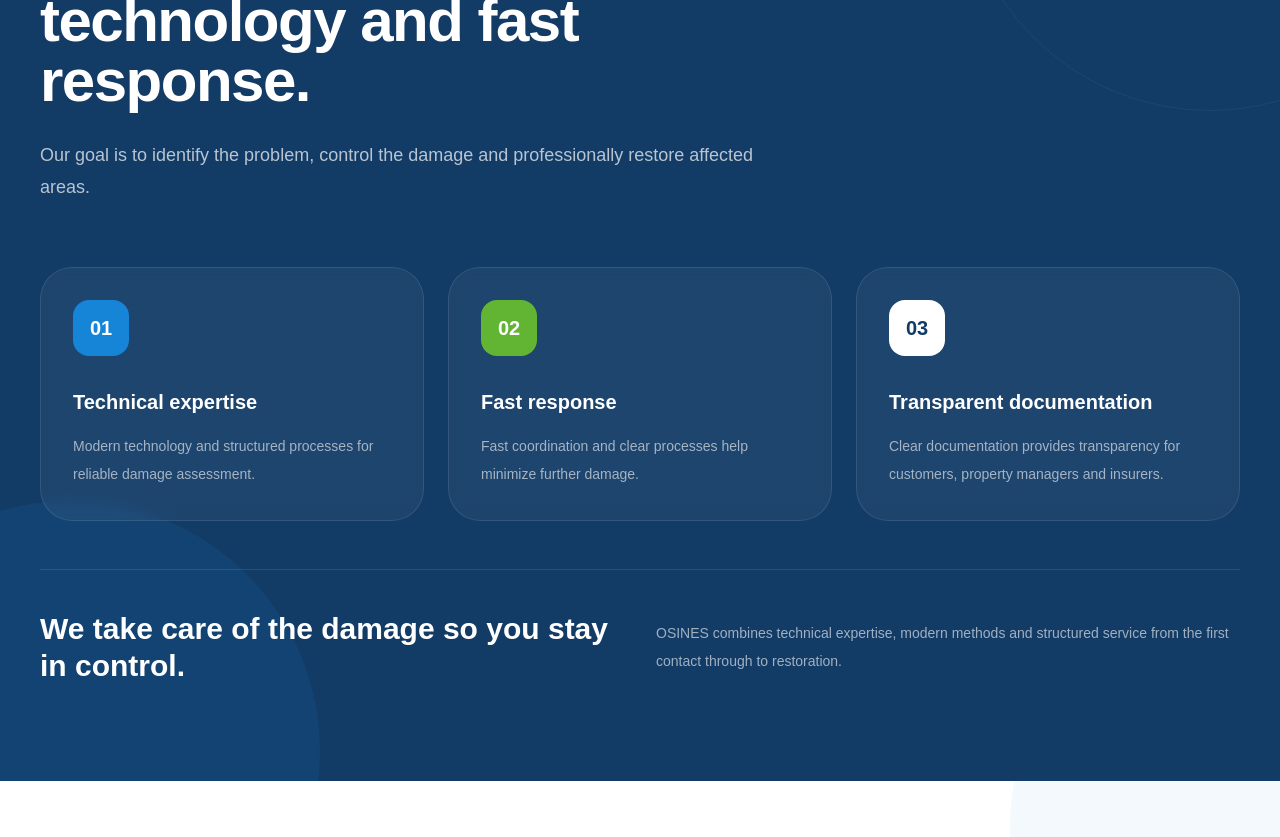
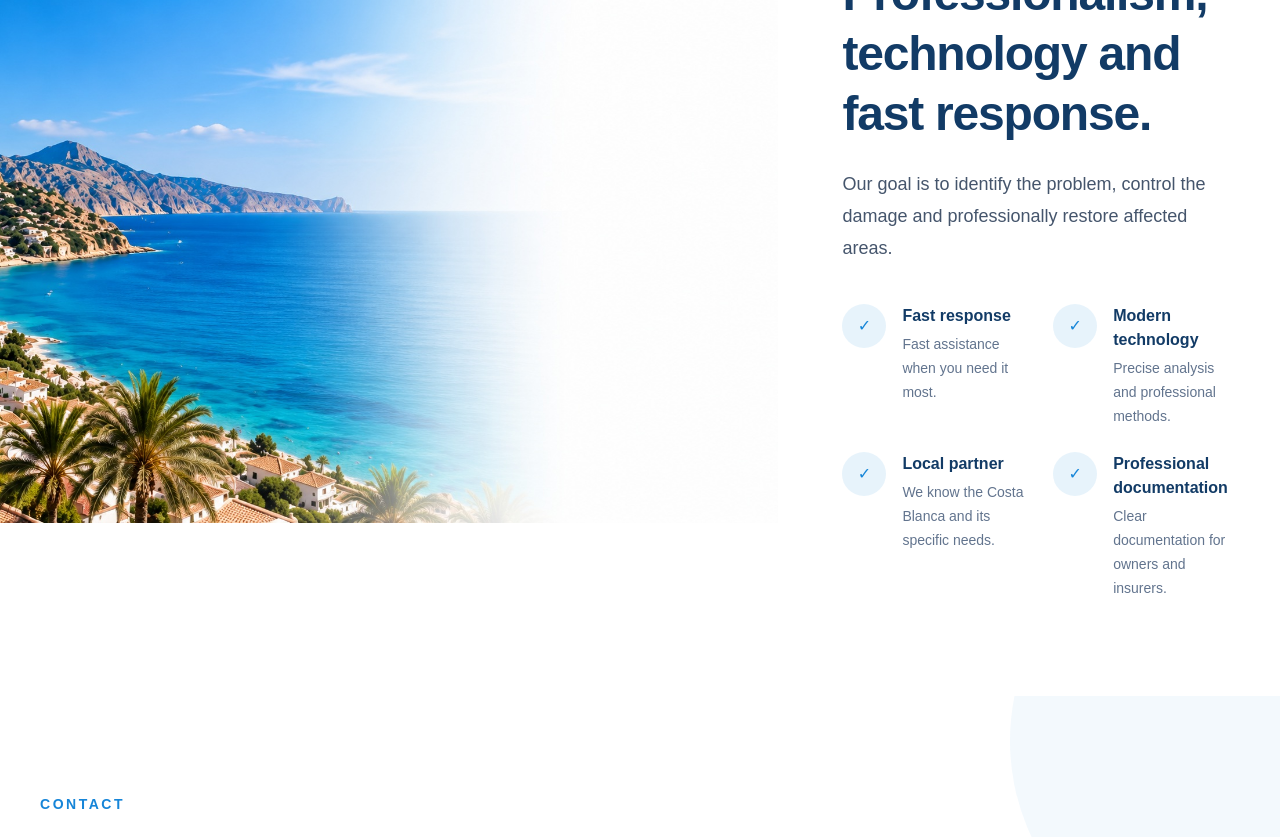
Before and after one commit to Bolle-75/osines, a Next.js app: page /en in a window 1280 px wide. Shown: the part 2800-3637 px from the top of the page. Built offline with nearby package versions, Linux system fonts and the light colour scheme.

Commit message:
Update About section design

```diff
--- a/app/[locale]/page.tsx
+++ b/app/[locale]/page.tsx
@@ -399,9 +399,9 @@ export default async function Home({ params }: PageProps) {
   ].map((service, index) => (
     <div
       key={service}
-      className="group relative overflow-hidden rounded-none border border-slate-200 bg-white p-7 shadow-sm transition duration-300 hover:-translate-y-2 hover:shadow-xl"
+      className="group relative overflow-hidden rounded-none border border-slate-200 bg-white p-8 flex flex-col shadow-sm transition duration-300 hover:-translate-y-2 hover:shadow-xl"
     >
- <div className="relative -mx-8 -mt-8 mb-7 aspect-square overflow-hidden rounded-none">
+ <div className="relative -mx-8 -mt-8 mb-6 aspect-square overflow-hidden rounded-none">
 
    <Image
     src={[
@@ -428,7 +428,7 @@ export default async function Home({ params }: PageProps) {
   </div>
 </div>
 
-<div className="mt-6 flex h-14 w-14 items-center justify-center rounded-2xl bg-[#123B66]">
+<div className="mt-4 flex h-14 w-14 items-center justify-center rounded-2xl bg-[#123B66]">
   <span className="text-white">
   {index === 0 && (
     <svg
@@ -509,7 +509,7 @@ export default async function Home({ params }: PageProps) {
 
 <div className="mt-4 h-1 w-16 rounded-full bg-[#1685D8]" />
 
-<p className="mt-5 text-sm leading-6 text-[#123B66]">
+<p className="mt-auto pt-5 text-sm leading-6 text-[#123B66]">
   {currentLocale === "es" &&
     [
       "Localización precisa de fugas de agua sin daños innecesarios.",
@@ -616,7 +616,7 @@ export default async function Home({ params }: PageProps) {
       ========================== */}
       <section className="px-6 py-24 lg:px-10">
 
-        <div className="mx-auto max-w-7xl">
+        <div className="mx-auto w-full max-w-[1600px]">
 
           <div className="mb-14 max-w-2xl">
 
@@ -669,214 +669,131 @@ export default async function Home({ params }: PageProps) {
       {/* =========================
           ABOUT
       ========================== */}
+    {/* =========================
+    ABOUT
+========================= */}
 <section
   id="nosotros"
-        className="relative overflow-hidden bg-[#123B66] px-6 py-24 text-white lg:px-10"
+  className="bg-white px-6 py-24 lg:px-10"
 >
+  <div className="w-full">
+    <div className="grid items-center gap-12 lg:grid-cols-[13fr_7fr] lg:gap-16">
 
-        <div className="absolute right-[-180px] top-[-180px] h-[500px] w-[500px] rounded-full border border-white/5" />
-
-        <div className="absolute bottom-[-220px] left-[-180px] h-[500px] w-[500px] rounded-full bg-[#1685D8]/10" />
+      {/* IMAGE */}
+      <div className="relative overflow-hidden lg:-ml-20 lg:w-[calc(100%+5rem)]">
+        <Image
+          src="/about-costa-blanca-v2.jpg"
+            unoptimized
+          alt="Costa Blanca"
+          width={1200}
+          height={800}
+          className="aspect-[3/2] h-auto w-full object-cover"
+        />
 
 
-        <div className="relative mx-auto max-w-7xl">
+      </div>
 
-          <div className="max-w-3xl">
-
+      {/* CONTENT */}
+      <div className="lg:pt-6">
         <span className="text-sm font-semibold tracking-[0.18em] text-[#62B532]">
           {t.about.label}
         </span>
 
-            <h2 className="mt-5 text-4xl font-bold tracking-tight sm:text-5xl lg:text-6xl">
+        <h2 className="mt-4 max-w-2xl text-4xl font-bold leading-tight tracking-tight text-[#123B66] sm:text-5xl lg:text-5xl">
           {t.about.title}
         </h2>
 
-            <p className="mt-7 text-lg leading-8 text-white/70">
+        <p className="mt-6 max-w-2xl text-lg leading-8 text-slate-600">
           {t.about.description}
         </p>
 
+        {/* BENEFITS */}
+        <div className="mt-10 grid gap-6 sm:grid-cols-2">
+
+          <div className="flex gap-4">
+            <div className="flex h-11 w-11 shrink-0 items-center justify-center rounded-full bg-[#1685D8]/10 text-[#1685D8]">
+              ✓
+            </div>
+            <div>
+              <h3 className="font-bold text-[#123B66]">
+                {currentLocale === "de" && "Schnelle Reaktion"}
+                {currentLocale === "es" && "Respuesta rápida"}
+                {currentLocale === "en" && "Fast response"}
+                {currentLocale === "ru" && "Быстрая реакция"}
+              </h3>
+              <p className="mt-1 text-sm leading-6 text-slate-500">
+                {currentLocale === "de" && "Schnelle Hilfe, wenn sie benötigt wird."}
+                {currentLocale === "es" && "Atención rápida cuando más la necesita."}
+                {currentLocale === "en" && "Fast assistance when you need it most."}
+                {currentLocale === "ru" && "Быстрая помощь именно тогда, когда она нужна."}
+              </p>
+            </div>
           </div>
 
-
-          <div className="mt-16 grid gap-6 md:grid-cols-3">
-
-            {/* FEATURE 1 */}
-            <div className="rounded-[2rem] border border-white/10 bg-white/5 p-8 backdrop-blur">
-
-              <div className="flex h-14 w-14 items-center justify-center rounded-2xl bg-[#1685D8] text-xl font-bold text-white">
-                01
+          <div className="flex gap-4">
+            <div className="flex h-11 w-11 shrink-0 items-center justify-center rounded-full bg-[#1685D8]/10 text-[#1685D8]">
+              ✓
+            </div>
+            <div>
+              <h3 className="font-bold text-[#123B66]">
+                {currentLocale === "de" && "Moderne Technologie"}
+                {currentLocale === "es" && "Tecnología moderna"}
+                {currentLocale === "en" && "Modern technology"}
+                {currentLocale === "ru" && "Современные технологии"}
+              </h3>
+              <p className="mt-1 text-sm leading-6 text-slate-500">
+                {currentLocale === "de" && "Präzise Analyse und professionelle Verfahren."}
+                {currentLocale === "es" && "Análisis preciso y procedimientos profesionales."}
+                {currentLocale === "en" && "Precise analysis and professional methods."}
+                {currentLocale === "ru" && "Точный анализ и профессиональные методы."}
+              </p>
+            </div>
           </div>
 
-              <h3 className="mt-8 text-xl font-bold">
-
-                {currentLocale === "de" &&
-                  "Technische Kompetenz"}
-
-                {currentLocale === "es" &&
-                  "Competencia técnica"}
-
-                {currentLocale === "en" &&
-                  "Technical expertise"}
-
-                {currentLocale === "ru" &&
-                  "Техническая компетентность"}
-
+          <div className="flex gap-4">
+            <div className="flex h-11 w-11 shrink-0 items-center justify-center rounded-full bg-[#1685D8]/10 text-[#1685D8]">
+              ✓
+            </div>
+            <div>
+              <h3 className="font-bold text-[#123B66]">
+                {currentLocale === "de" && "Lokaler Ansprechpartner"}
+                {currentLocale === "es" && "Empresa local"}
+                {currentLocale === "en" && "Local partner"}
+                {currentLocale === "ru" && "Местный специалист"}
               </h3>
-
-              <p className="mt-4 text-sm leading-7 text-white/60">
-
-                {currentLocale === "de" &&
-                  "Moderne Technik und strukturierte Verfahren für eine zuverlässige Schadenanalyse."}
-
-                {currentLocale === "es" &&
-                  "Tecnología moderna y procedimientos estructurados para un análisis fiable de los daños."}
-
-                {currentLocale === "en" &&
-                  "Modern technology and structured processes for reliable damage assessment."}
-
-                {currentLocale === "ru" &&
-                  "Современные технологии и структурированные процессы для надежной оценки повреждений."}
-
+              <p className="mt-1 text-sm leading-6 text-slate-500">
+                {currentLocale === "de" && "Wir kennen die Costa Blanca und ihre Besonderheiten."}
+                {currentLocale === "es" && "Conocemos la Costa Blanca y sus necesidades."}
+                {currentLocale === "en" && "We know the Costa Blanca and its specific needs."}
+                {currentLocale === "ru" && "Мы знаем Коста-Бланку и её особенности."}
               </p>
-
+            </div>
           </div>
 
-
-            {/* FEATURE 2 */}
-            <div className="rounded-[2rem] border border-white/10 bg-white/5 p-8 backdrop-blur">
-
-              <div className="flex h-14 w-14 items-center justify-center rounded-2xl bg-[#62B532] text-xl font-bold text-white">
-                02
+          <div className="flex gap-4">
+            <div className="flex h-11 w-11 shrink-0 items-center justify-center rounded-full bg-[#1685D8]/10 text-[#1685D8]">
+              ✓
             </div>
-
-              <h3 className="mt-8 text-xl font-bold">
-
-                {currentLocale === "de" &&
-                  "Schnelle Reaktion"}
-
-                {currentLocale === "es" &&
-                  "Respuesta rápida"}
-
-                {currentLocale === "en" &&
-                  "Fast response"}
-
-                {currentLocale === "ru" &&
-                  "Быстрое реагирование"}
-
+            <div>
+              <h3 className="font-bold text-[#123B66]">
+                {currentLocale === "de" && "Professionelle Dokumentation"}
+                {currentLocale === "es" && "Documentación profesional"}
+                {currentLocale === "en" && "Professional documentation"}
+                {currentLocale === "ru" && "Профессиональная документация"}
               </h3>
-
-              <p className="mt-4 text-sm leading-7 text-white/60">
-
-                {currentLocale === "de" &&
-                  "Schnelle Koordination und klare Abläufe helfen dabei, Folgeschäden zu begrenzen."}
-
-                {currentLocale === "es" &&
-                  "Una coordinación rápida y procesos claros ayudan a limitar los daños posteriores."}
-
-                {currentLocale === "en" &&
-                  "Fast coordination and clear processes help minimize further damage."}
-
-                {currentLocale === "ru" &&
-                  "Быстрая координация и четкие процессы помогают минимизировать дальнейшие повреждения."}
-
+              <p className="mt-1 text-sm leading-6 text-slate-500">
+                {currentLocale === "de" && "Nachvollziehbare Dokumentation für Eigentümer und Versicherungen."}
+                {currentLocale === "es" && "Documentación clara para propietarios y aseguradoras."}
+                {currentLocale === "en" && "Clear documentation for owners and insurers."}
+                {currentLocale === "ru" && "Понятная документация для владельцев и страховых компаний."}
               </p>
-
             </div>
-
-
-            {/* FEATURE 3 */}
-            <div className="rounded-[2rem] border border-white/10 bg-white/5 p-8 backdrop-blur">
-
-              <div className="flex h-14 w-14 items-center justify-center rounded-2xl bg-white text-xl font-bold text-[#123B66]">
-                03
-              </div>
-
-              <h3 className="mt-8 text-xl font-bold">
-
-                {currentLocale === "de" &&
-                  "Transparente Dokumentation"}
-
-                {currentLocale === "es" &&
-                  "Documentación transparente"}
-
-                {currentLocale === "en" &&
-                  "Transparent documentation"}
-
-                {currentLocale === "ru" &&
-                  "Прозрачная документация"}
-
-              </h3>
-
-              <p className="mt-4 text-sm leading-7 text-white/60">
-
-                {currentLocale === "de" &&
-                  "Klare Dokumentation schafft Nachvollziehbarkeit für Kunden, Hausverwaltungen und Versicherungen."}
-
-                {currentLocale === "es" &&
-                  "Una documentación clara facilita la trazabilidad para clientes, administradores y aseguradoras."}
-
-                {currentLocale === "en" &&
-                  "Clear documentation provides transparency for customers, property managers and insurers."}
-
-                {currentLocale === "ru" &&
-                  "Понятная документация обеспечивает прозрачность для клиентов, управляющих и страховых компаний."}
-
-              </p>
-
           </div>
 
         </div>
-
-
-          <div className="mt-12 border-t border-white/10 pt-10">
-
-            <div className="grid gap-8 md:grid-cols-2 md:items-center">
-
-              <div>
-
-                <p className="text-2xl font-semibold leading-tight sm:text-3xl">
-
-                  {currentLocale === "de" &&
-                    "Wir kümmern uns um den Schaden – Sie behalten den Überblick."}
-
-                  {currentLocale === "es" &&
-                    "Nos ocupamos del daño para que usted mantenga el control."}
-
-                  {currentLocale === "en" &&
-                    "We take care of the damage so you stay in control."}
-
-                  {currentLocale === "ru" &&
-                    "Мы занимаемся повреждением, а вы сохраняете контроль."}
-
-                </p>
-
-              </div>
-
-
-              <div>
-
-                <p className="text-sm leading-7 text-white/60">
-
-                  {currentLocale === "de" &&
-                    "OSINES verbindet technische Kompetenz, moderne Verfahren und eine strukturierte Betreuung – vom ersten Kontakt bis zur Wiederherstellung."}
-
-                  {currentLocale === "es" &&
-                    "OSINES combina competencia técnica, métodos modernos y una gestión estructurada desde el primer contacto hasta la restauración."}
-
-                  {currentLocale === "en" &&
-                    "OSINES combines technical expertise, modern methods and structured service from the first contact through to restoration."}
-
-                  {currentLocale === "ru" &&
-                    "OSINES объединяет техническую компетентность, современные методы и структурированное сопровождение от первого контакта до восстановления."}
-
-                </p>
-
       </div>
 
     </div>
-
-          </div>
-
   </div>
 </section>
 
```
Also changed, not shown: public/about-costa-blanca-v2.jpg (added), public/about-costa-blanca.jpg (added). Lines whose indentation alone changed are shown as unchanged.
